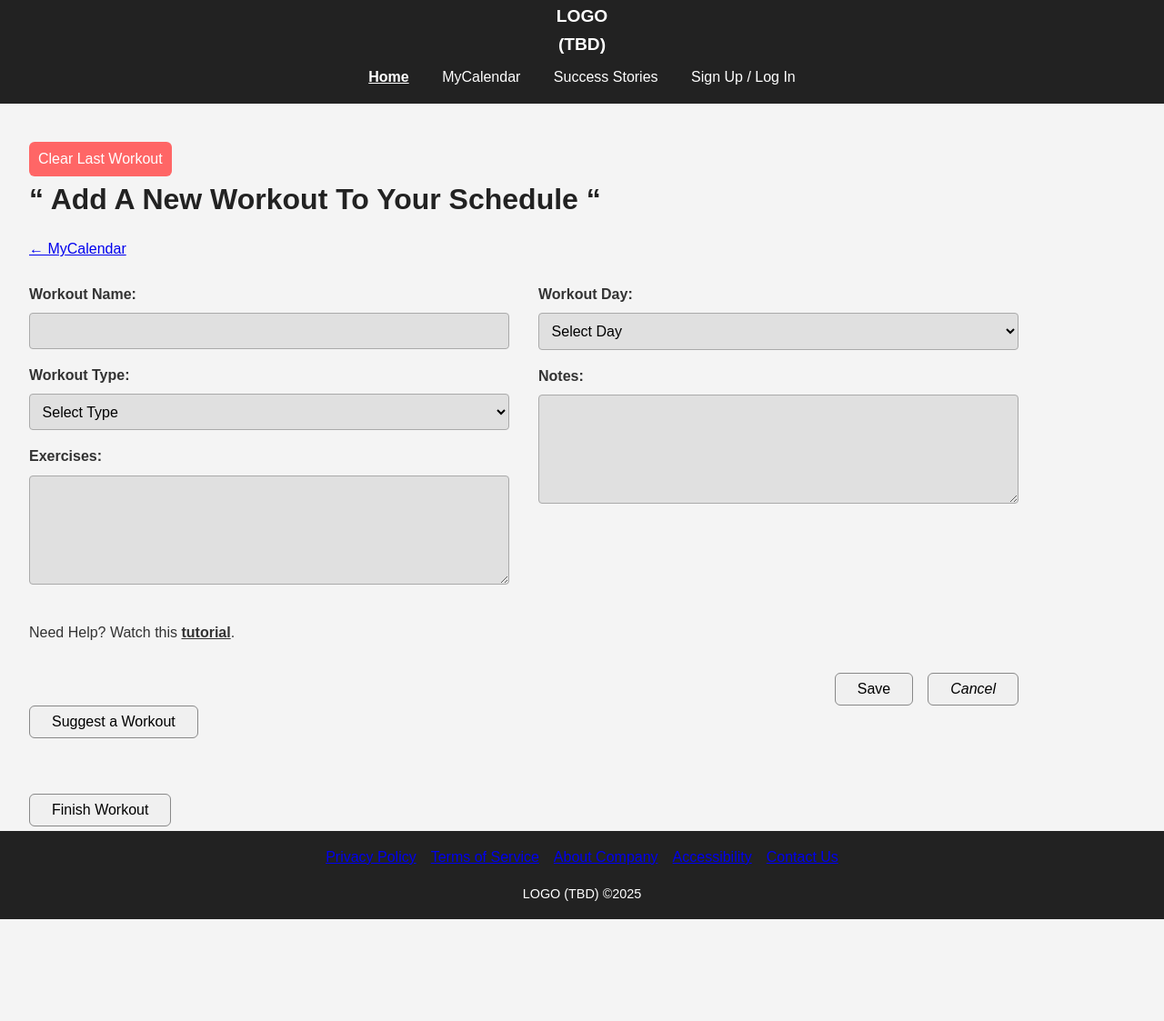
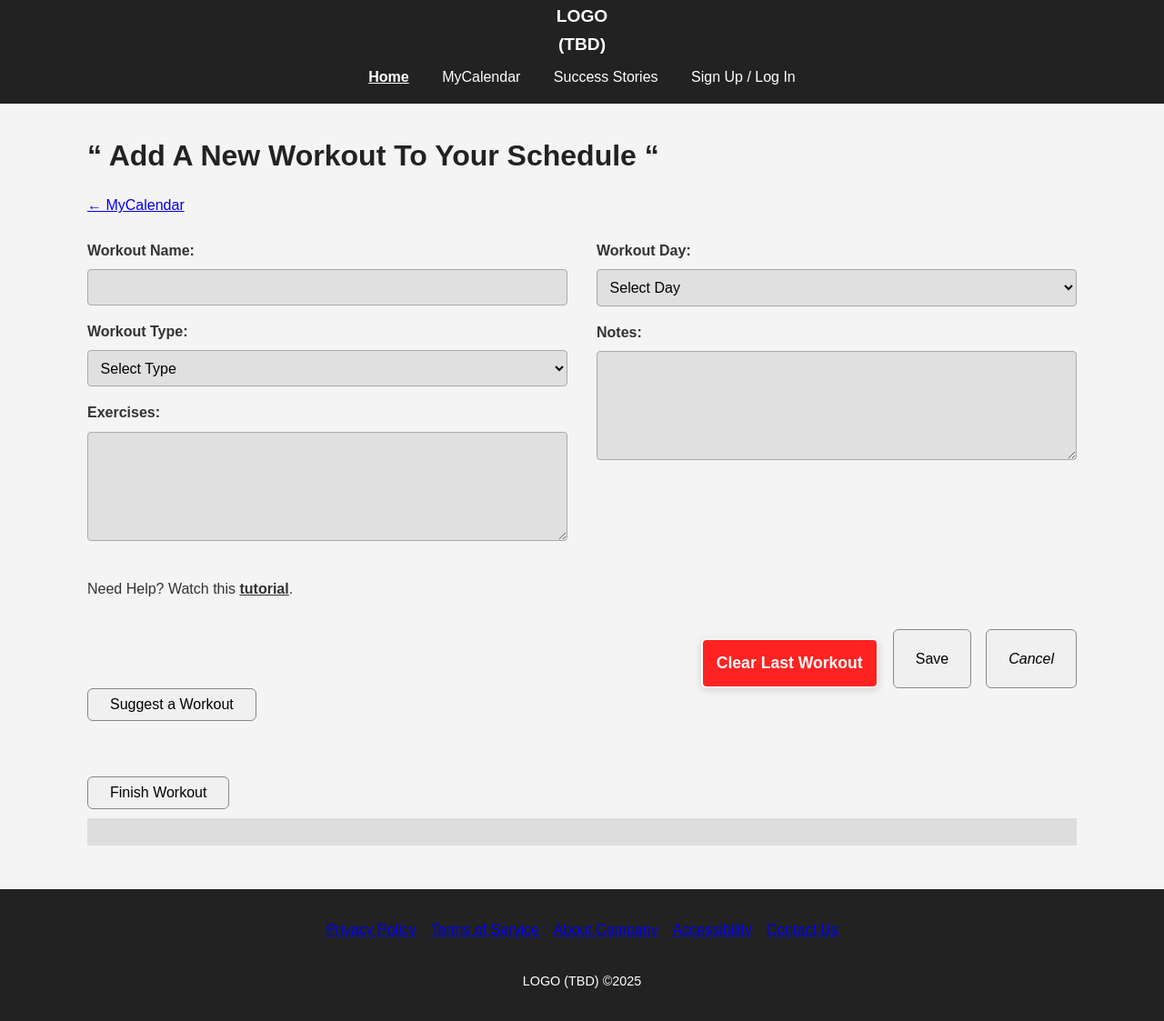
Before and after one commit to shrutia898/FlexPath, a plain HTML site: page addNewWorkout.html in a window 1280 px wide. Shown: the part 13-1136 px from the top of the page at 91% size. Before the commit the page ends 1024 px from the top, so only its background shows below. Drawn offline with Linux system fonts and the light colour scheme.

Commit message:
Fix: sticky footer, clear workout button, and layout improvements for all pages

```diff
--- a/editWorkoutAlt.html
+++ b/editWorkoutAlt.html
@@ -101,5 +101,6 @@ Here you can type out any additional notes you want to include about your workou
     });
   </script>
 <script src="interaction.js"></script>
+<script src="features.js"></script>
 </body>
 </html>
--- a/features.js
+++ b/features.js
@@ -127,17 +127,29 @@ workoutNameInput.addEventListener('input', function () {
   suggestionBox.style.display = 'block';
 });
 
+console.log('features.js loaded');
+
 // Clear Last Saved Workout
 const clearBtn = document.createElement('button');
 clearBtn.textContent = "Clear Last Workout";
 clearBtn.style.marginTop = '10px';
-clearBtn.style.backgroundColor = '#ff6666';
+clearBtn.style.backgroundColor = '#ff2222'; // More visible red
 clearBtn.style.color = '#fff';
-clearBtn.style.border = 'none';
-clearBtn.style.padding = '10px';
+clearBtn.style.border = '2px solid #fff';
+clearBtn.style.padding = '15px';
+clearBtn.style.fontWeight = 'bold';
+clearBtn.style.fontSize = '1.1rem';
 clearBtn.style.cursor = 'pointer';
+clearBtn.style.boxShadow = '0 2px 8px rgba(0,0,0,0.15)';
 
-document.querySelector('.add-workout-content').prepend(clearBtn);
+// Add the button to workout details page if .buttons exists
+const buttonsContainer = document.querySelector('.buttons');
+if (buttonsContainer) {
+  console.log('Adding Clear Last Workout button to details page');
+  buttonsContainer.prepend(clearBtn);
+} else {
+  console.log('No .buttons container found on this page');
+}
 
 clearBtn.addEventListener('click', function () {
   localStorage.removeItem('lastWorkout');
--- a/styles.css
+++ b/styles.css
@@ -8,6 +8,8 @@
   /* Set body & html to full height */
   html, body {
     height: 100%;
+    margin: 0;
+    padding: 0;
     font-family: Arial, sans-serif;
     line-height: 1.6;
     background-color: #f4f4f4;
@@ -18,6 +20,7 @@
   body {
     display: flex;
     flex-direction: column;
+    min-height: 100vh;
   }
 
   /* Header & Footer */
@@ -163,18 +166,31 @@
     justify-content: center;
     gap: 1rem;
     margin-bottom: 1rem;
+    padding: 1rem 0;
   }
 
   .footer-logo {
     font-size: 0.9rem;
+    padding-bottom: 1rem;
   }
 
-  .add-workout-content{
+  footer {
+    margin-top: auto;
+    background-color: #222;
+    color: #fff;
+    padding: 1rem;
+    text-align: center;
+    width: 100%;
+  }
+
+  .add-workout-content {
+    flex: 1;
     padding: 2em;
-    width:90%;
-    height: 100%;
+    width: 90%;
+    margin: 0 auto;
+    padding-bottom: 3rem; /* Extra space for safety */
+  }
 
-  }
   .editedTextArea{
     width: 80%;
     min-height: 150px;
```
